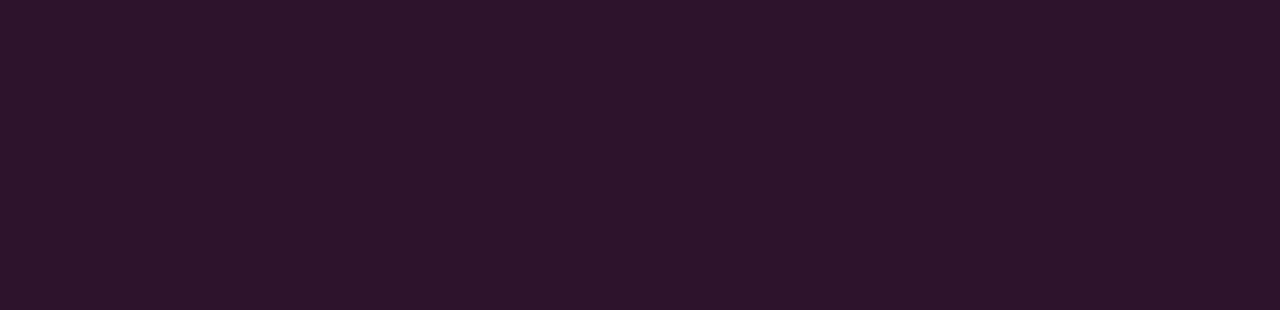
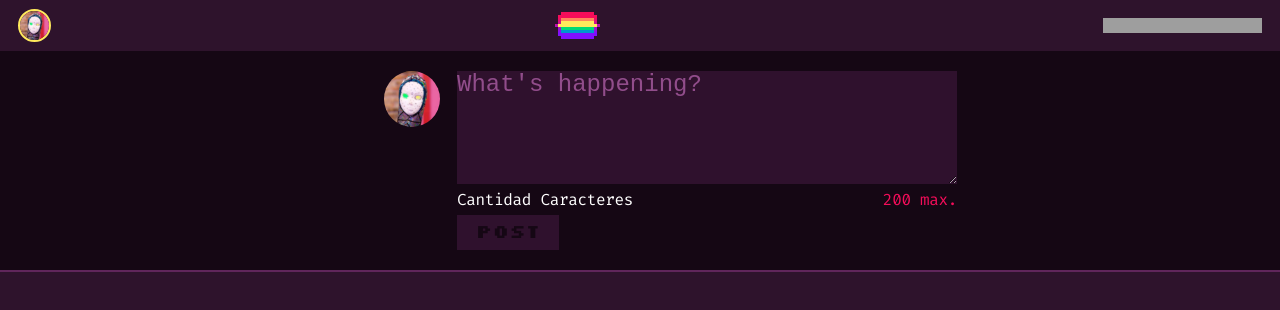
Before and after one commit to carito2/Devs_United, a React (Create React App) app: page / in a window 1280 px wide. Shown: the top 310 px of the page. Built offline with nearby package versions, Linux system fonts and the light colour scheme; grey boxes are pictures that could not be loaded.

Commit message:
Se comienza a generar layout de page FeedPage

```diff
--- a/src/App.js
+++ b/src/App.js
@@ -1,9 +1,10 @@
+import FeedPage from './pages/FeedPage';
 import './styles/App.css';
 
 function App() {
   return (
     <div className="App">
-
+      <FeedPage />
     </div>
   );
 }
--- a/src/pages/FeedPage.jsx
+++ b/src/pages/FeedPage.jsx
@@ -0,0 +1,32 @@
+import React from "react";
+import profilePicture from "../resources/images/profilePicture.svg";
+import logo from "../resources/images/logoSmallDevs.svg";
+import devsUnited from "../resources/images/devsUnited.svg";
+
+function FeedPage() {
+    return (
+        <section className="feedPage">
+            <header className="headerFeedPage">
+                <img src={profilePicture} alt="Foto de perfil" className="profilePicture"/>
+                <img src={logo} alt="Logo Devs_United" className="logoSmall"/>
+                <img src={devsUnited} alt="Título Devs_United" className="titleDevsUnited"/>
+            </header>
+            <form className="formBox">
+                <img src={profilePicture} alt="Foto de perfil" className="profilePicture"/>
+                <div className="inputContainer">
+                    <textarea name="inputTweet" cols="30" rows="5" placeholder="What's happening?" className="inputTweet"></textarea>
+                    <div className="countingBoxCharacters">
+                        <p className="characters">Cantidad Caracteres</p>
+                        <p className="characters maxCharacters">200 max.</p>
+                    </div>
+                    <button className="postButton">POST</button>
+                </div>
+            </form>
+            <article>
+
+            </article>
+        </section>
+    )
+}
+
+export default FeedPage;
--- a/src/styles/App.css
+++ b/src/styles/App.css
@@ -145,3 +145,93 @@ button.buttonWelcome {
   padding: 22px 0;
   text-align: center;
 }
+
+/*Feed Page*/
+section.feedPage{
+  align-items: center;
+  display: flex;
+  flex-direction: column;
+}
+
+section.feedPage header.headerFeedPage {
+  align-items: center;
+  display: flex;
+  flex-direction: row;
+  justify-content: space-between;
+  margin: 0px 30%;
+  padding: 9px 18px;
+  width: 100%;
+}
+
+header.headerFeedPage img.profilePicture{
+  border: 2px solid #FFEA5C;
+  border-radius: 50px;
+  height: 33px;
+  width: 33px;
+}
+
+header.headerFeedPage img.logoSmall{
+  height: 27px;
+  width: 45px;
+}
+
+header.headerFeedPage img.titleDevsUnited{
+  height: 15px;
+  width: 159px;
+}
+
+section.feedPage form.formBox{
+  background-color: #150714;
+  border-bottom: 2px solid #60265B;
+  display: flex;
+  padding: 20px 30%;
+  width: 100%;
+}
+
+form.formBox img.profilePicture{
+  border-radius: 50px;
+  height: 56px;
+  width: 56px;
+}
+
+form.formBox div.inputContainer{
+  display: flex;
+  flex-direction: column;
+  margin: 0px 17px;
+}
+
+form.formBox textarea.inputTweet{
+  background-color: #2F112D;
+  border: none;
+  height: 113px;
+  width: 500px;
+}
+
+form.formBox textarea.inputTweet::placeholder{
+  color: #914D8B;
+}
+
+form.formBox button.postButton{
+  background-color: #2F112D;
+  border: none;
+  color: #150714;
+  cursor: pointer;
+  font-family: Silkscreen;
+  font-weight: 700;
+  font-size: 20px;
+  height: 35px;
+  width: 102px;
+}
+
+form.formBox div.countingBoxCharacters{
+  display: flex;
+  justify-content: space-between;
+}
+
+p.characters{
+  font-size: 16px;
+}
+
+p.maxCharacters{
+  color: #F50D5A;
+}
```
Also changed, not shown: src/resources/images/profilePicture.svg (added).
